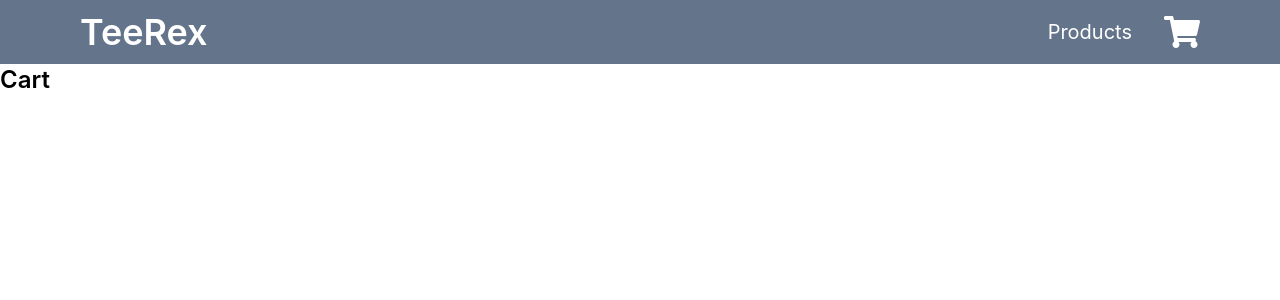
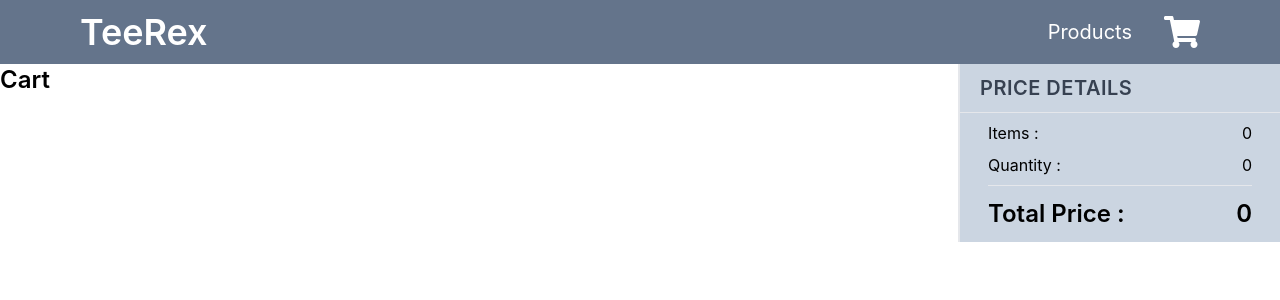
Before and after one commit to soumyaranjan1819/teerex, a React (Create React App) app: page /cart in a window 1280 px wide. Shown: the top 300 px of the page. Built offline with nearby package versions, Linux system fonts and the light colour scheme.

Commit message:
cart completed

```diff
--- a/src/Components/ProductCard.js
+++ b/src/Components/ProductCard.js
@@ -9,7 +9,7 @@
     dispatch(add(item));
   };
 
-  console.log(cart);
+  // console.log(cart);
   return (
     <div className=" min-w-[190px]  py-3 px-3 bg-slate-200 rounded">
       <img
--- a/src/Pages/Cart.js
+++ b/src/Pages/Cart.js
@@ -6,7 +6,17 @@
 
 const Cart = () => {
   const dispatch = useDispatch();
-  const products = useSelector((state) => state.cart);
+
+  const productsInCart = useSelector((state) => state.cart);
+
+  const totalCartItems = productsInCart.reduce(
+    (acc, curr) => acc + curr.qty,
+    0
+  );
+  const totalCartPrice = productsInCart.reduce(
+    (acc, curr) => acc + curr.qty * curr.price,
+    0
+  );
 
   const handleRemove = (productId) => {
     dispatch(remove(productId));
@@ -25,11 +35,12 @@
   };
 
   return (
-    <div>
+    <div className="flex">
+      <div className="md:w-[75vw] md:border-r-2 ">
         <h3 className="text-2xl font-semibold mb-4">Cart</h3>
         <div className=" flex flex-wrap gap-5 ">
-        {products &&
-          products.map((p) => (
+          {productsInCart &&
+            productsInCart.map((p) => (
               <div
                 className=" w-[190px]  py-3 px-3 bg-slate-200 rounded"
                 key={p.id}
@@ -44,16 +55,18 @@
                   <BiRupee /> {p.price}
                 </span>
                 <div className="flex justify-between my-2">
-                <span className="px-2 font-semibold rounded text-black border-2 border-black">
+                  <span className="px-2 font-semibold">
                     <span
-                    className=" cursor-pointer mx-1 text-xl"
+                      className=" cursor-pointer text-lg px-1.5 pb-1 rounded-full text-white bg-black"
                       onClick={() => handleSubtractQuantity(p)}
                     >
                       -
                     </span>
-                  <span className="mx-2">{p.qty} </span>
+                    <span className="py-0.5 pb-1 pr-1.5 pl-2.5 mx-2 rounded text-white bg-black">
+                      {p.qty}{" "}
+                    </span>
                     <span
-                    className=" cursor-pointer text-lg"
+                      className=" cursor-pointer text-lg px-1 pb-1 rounded-full text-white bg-black"
                       onClick={() => handleAddQuantity(p)}
                     >
                       +
@@ -70,6 +83,21 @@
             ))}
         </div>
       </div>
+      <section className=" md:w-[25vw] bg-slate-300 ">
+        <h3 className=" text-xl font-semibold text-gray-700 ml-5 my-2.5 tracking-wide ">
+          PRICE DETAILS
+        </h3>
+        <hr />
+        <div className="px-7 ">
+          <div className="flex flex-col gap-2 my-2">
+            <p className="flex justify-between">Items : <span>{productsInCart.length}</span></p>
+            <p className="flex justify-between">Quantity : <span>{totalCartItems}</span></p>
+          </div>
+          <hr />
+            <p className="my-3 font-semibold text-2xl flex justify-between"><span>Total Price :</span> <span>{totalCartPrice}</span></p>
+        </div>
+      </section>
+    </div>
   );
 };
 
--- a/src/Store/cartSlice.js
+++ b/src/Store/cartSlice.js
@@ -20,7 +20,7 @@
         (item) => item.id === action.payload.id
       );
       state[itemIndex].qty -= 1;
-      console.log(itemIndex);
+      // console.log(itemIndex);
     },
   },
 });
```
Lines whose indentation alone changed are shown as unchanged.
